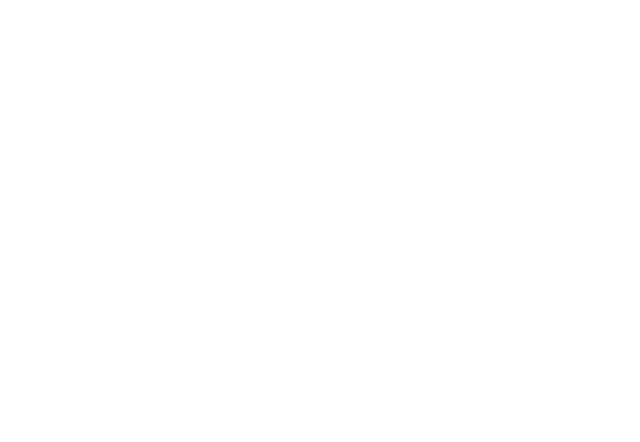
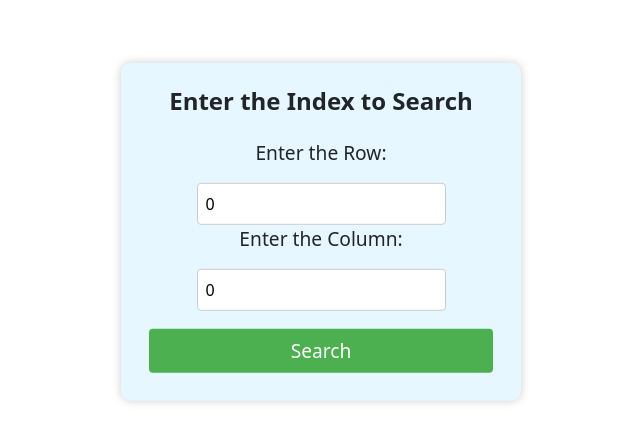
Before and after one commit to iamvbenz49/m-n-matrix-optimiser, a React (Create React App) app in the folder frontend/: page /search in a window 1280 px wide. Before the commit this address had no page. Shown: the part 168-610 px from the top of the page, without its empty margins (319-959 px from the left). Built offline with nearby package versions, Linux system fonts and the light colour scheme.

Commit message:
Seperated pages from components

```diff
--- a/frontend/src/App.js
+++ b/frontend/src/App.js
@@ -61,10 +61,11 @@
 //////////////////////////////////////////////////////////////////////////////////
 import React from 'react';
 import { BrowserRouter as Router, Route, Routes } from 'react-router-dom';
-import HomePage from './Components/HomePage';
-import Dimension from './Components/Dimension';
-import Indices from './Components/Indices';
-import MatrixInput from './Components/MatrixInput'; // Make sure to import the MatrixInput component
+import HomePage from './pages/HomePage';
+import Dimension from './pages/Dimension';
+import  Search  from './pages/Search';
+import  Index  from './pages/Index';
+
 
 function App() {
   return (
@@ -72,9 +73,8 @@
       <Routes>
         <Route path="/" element={<HomePage />} />
         <Route path="/dimension" element={<Dimension />} />
-        <Route path="/indices" element={<Indices />} />
-        <Route path="/matrix-input" element={<MatrixInput />} /> {/* Add this line for the MatrixInput component */}
-        {/* Add more routes for other components if needed */}
+        <Route path="/indices" element={<Index/>} />
+        <Route path="/search" element={<Search />} /> {/* Add this line for the MatrixInput component */}
       </Routes>
     </Router>
   );
--- a/frontend/src/Components/Indices.jsx
+++ b/frontend/src/Components/Indices.jsx
@@ -99,9 +99,9 @@
 import React, { useState } from 'react';
 import { useNavigate } from 'react-router-dom';
 
-const Indices = () => {
-  const [row, setRows] = useState(1);
-  const [column, setColumns] = useState(1);
+const Indices = (props) => {
+  const [row, setRows] = useState(0);
+  const [column, setColumns] = useState(0);
   const navigate = useNavigate();
 
   const handleRowsChange = (e) => {
@@ -130,7 +130,7 @@
         if(response.ok){
           console.log("Done");
         }
-    navigate('/matrix-input');
+    navigate('/search');
 };
 
 const handleNewIndexButtonClick = async (e) => {
@@ -153,8 +153,30 @@
       if(response.ok){
         console.log("Done");
       }
+      setRows(0);
+      setColumns(0);
   };
+  const handleSearchButtonClick = async (e) => {
+    e.preventDefault();
 
+    const dimension = {row,column, type:"First"};
+    const response = await fetch("http://localhost:5000/indices", {
+        method:"POST",
+        body: JSON.stringify(dimension),
+        headers: {
+            "Content-Type": "application/json"
+          }
+        })
+
+        const json = await response
+        console.log(response.ok)
+        if(!response.ok){
+            console.log("Not Done")
+        }
+        if(response.ok){
+          console.log("Done");
+        }
+    };
   const containerStyle = {
     position: 'absolute',
     top: '50%',
@@ -212,14 +234,14 @@
   return (
     <form >
       <div style={containerStyle}>
-      <div style={headingStyle}>Enter the Indices</div>
-      <label style={labelStyle}><span style={{ fontSize: '1.2em', marginBottom: '5px' }}>Rows:</span></label>
+      <div style={headingStyle}>{props.title}</div>
+      <label style={labelStyle}><span style={{ fontSize: '1.2em', marginBottom: '5px' }}>Enter the Row:</span></label>
       <input
           type="number"
           value={row}
           onChange={handleRowsChange}
           style={inputStyle} />
-      <label style={labelStyle}><span style={{ fontSize: '1.2em', marginBottom: '5px' }}>Columns:</span> </label>
+      <label style={labelStyle}><span style={{ fontSize: '1.2em', marginBottom: '5px' }}>Enter the Column:</span> </label>
       <input
           type="number"
           value={column}
@@ -227,12 +249,16 @@
           style={inputStyle} />
 
       <div style={buttonContainerStyle}>
+      {props.title=="Enter the Indices"? <>
       <button style={buttonStyle} onClick={handleNewIndexButtonClick} type="button">
         New Index
       </button>
       <button style={buttonStyle} onClick={handleCreateButtonClick} type="button">
         Create
-        </button>
+      </button> </>:<button style={buttonStyle} onClick={handleCreateButtonClick} type="button">
+        Search
+      </button>}
+
       </div>
     </div>
     </form>
--- /dev/null
+++ b/frontend/src/pages/Index.jsx
@@ -0,0 +1,11 @@
+import Indices from "../Components/Indices";
+
+
+
+const Index = () => {
+    return (
+        <Indices title = {"Enter the Indices"}/>
+    )
+}
+
+export default Index;
--- /dev/null
+++ b/frontend/src/pages/Search.jsx
@@ -0,0 +1,10 @@
+import Indices from "../Components/Indices";
+
+
+const Search = () => {
+    return (
+        <Indices title = {"Enter the Index to Search"}/>
+    )
+}
+
+export default Search;
```
Also changed, not shown: frontend/src/pages/Dimension.jsx (renamed from frontend/src/Components/Dimension.jsx), frontend/src/pages/HomePage.jsx (renamed from frontend/src/Components/HomePage.jsx), 1 other file (tests, documents, lock files or other folders). Lines whose indentation alone changed are shown as unchanged.
